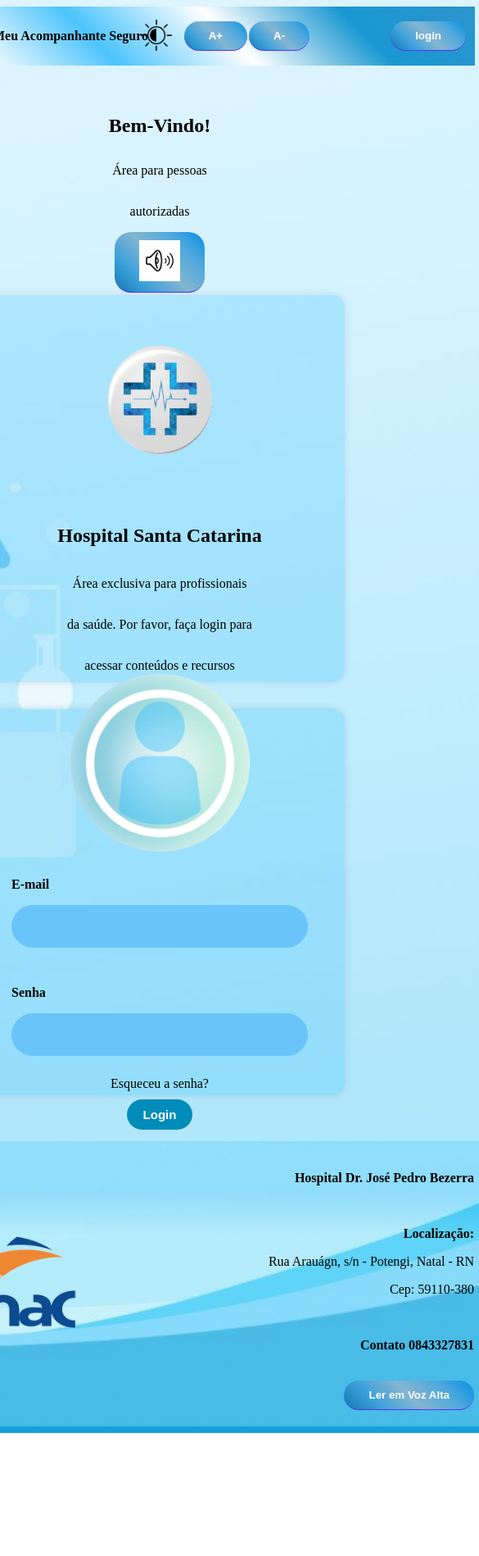
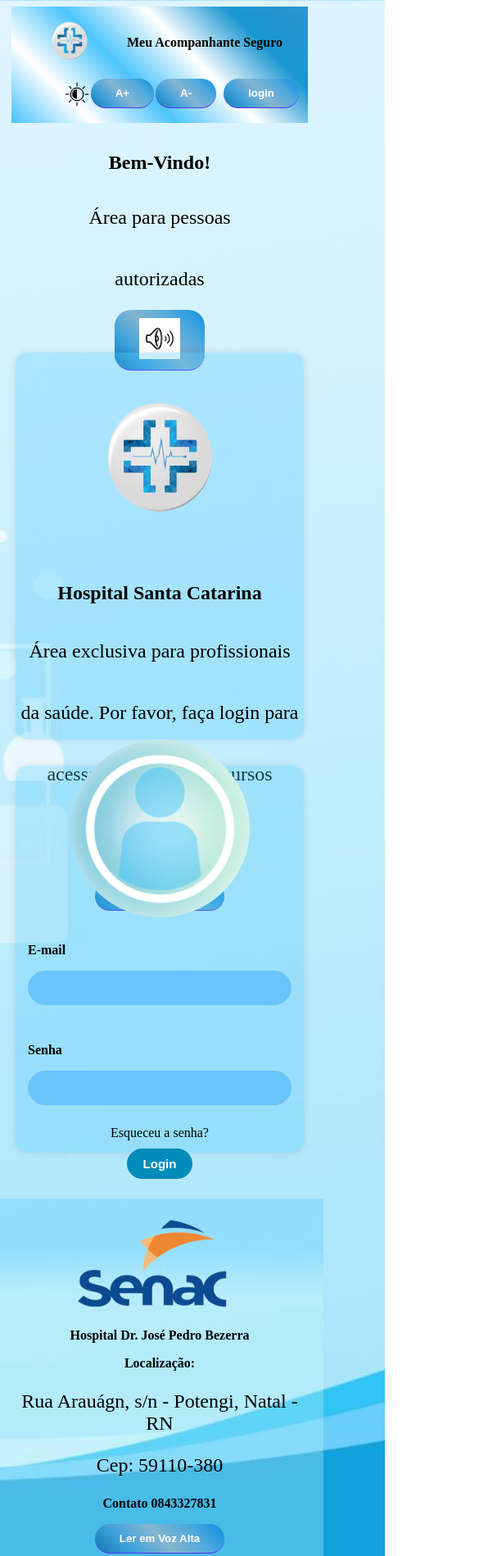
Before and after one commit to wdhenmyz/meu-acompanhante-seguro, a plain HTML site: page src/login.html in a window 390 px wide. Shown: the top 1898 px of the page at 82% size, 585 px wide, since content can reach past the window. Before the commit the page ends 1748 px from the top, so only its background shows below. Drawn offline with Linux system fonts and the light colour scheme.

Commit message:
html e css

```diff
--- a/src/assets/css/login.css
+++ b/src/assets/css/login.css
@@ -75,8 +75,8 @@ p {
 #cruz {
     width: 60px;
     height: 60px;
-    margin-left: 20px;
-    margin-right: 20px;
+    margin-left: 0px;
+    margin-right: 0px;
 }
 
 #nav-direita {
@@ -268,27 +268,6 @@ footer {
 }
 
 
-.trilho{
-    width: 50px;
-    height: 50px;
-    border-radius: 150px;
-    position: relative;
-    cursor: pointer;
-    margin-left: 8px;
-}
-
-.trilho .indicador {
-    width: 50px;
-    height: 50px;
-    background-color: black;
-    border-radius: 50%;
-    transform: scale(.9s);
-    position: absolute;
-    left: 0;
-    transition: .5s;
-}
-
-
 @media screen and (max-width: 800px) {
     body {
         display: flex;
@@ -374,7 +353,6 @@ footer {
         border-radius: 20px;
         border-bottom: 1px solid rgb(91, 48, 248);
         margin: 1px;
-        margin-left: px;
         transition: 1s;
     }
 
@@ -435,8 +413,8 @@ footer {
     }
 
     .input-group input {
-        width: 340px;
-        height: 30px;
+        width: 300px;
+        height: 20px;
         padding: 10px;
         border: 1px solid #69C5F9;
         border-radius: 5px;
@@ -492,3 +470,234 @@ footer {
     }
 
 }
+
+
+
+
+@media screen and (max-width: 400px) {
+    body {
+        display: flex;
+        flex-direction: column;
+        align-items: center;
+    }
+
+    h3 {
+        font-style: normal;
+        font-weight: 800;
+        font-size: 1.0em;
+    }
+
+    h1 {
+        font-size: 1.5em ;
+    }
+
+    p {
+        font-size: 1.5em;
+    }
+
+
+
+    #corpo {
+        display: flex;
+        flex-direction: column;
+        align-items: center;
+        width: 360px;
+        height: 100%;
+        background-size: cover;
+        background-position: center;
+    }
+
+    #topo {
+        display: flex;
+        flex-direction: column;
+        justify-content: flex-start;
+        align-items: center;
+        border: 1px ;
+        width: 360px;
+        height:140px;
+        background-color: #3f9eeb;
+        padding: 1px;
+        margin-bottom: 90px;
+        transition: .5s;
+    }
+
+    #nav-esquerda {
+        display: flex;
+        flex-direction: row;
+        width: 360px;
+    }
+
+    #cruz {
+        width: 50px;
+        height: 50px;
+        margin-left: 5px;
+        margin-right: 5px;
+    }
+
+    #nav-direita {
+        display: flex;
+        flex-direction: row;
+        align-items: center;
+        justify-content: flex-end;
+        width: 360px;
+    }
+
+    #botaodark {
+        width: 30px;
+        height: 30px;
+        background-color: transparent;
+        border: transparent;
+        margin-right: 2px;
+    }
+
+    .dark-mode {
+        width: 30px;
+        height: 30px;
+        cursor: pointer;
+    }
+
+    #login {
+        padding: 10px 30px;
+        border: none;
+        background: linear-gradient(45deg, #1378b3, #3da1db, #84b5d1, #50a9dd, #098fe2);
+        color: #fff;
+        font-weight: bold;
+        border-radius: 20px;
+        border-bottom: 1px solid rgb(91, 48, 248);
+        margin-left: 0px;
+        margin-right: 10px;
+        transition: 1s;
+    }
+
+    #botoestamanho {
+        display: flex;
+        margin-right: 8px;
+        margin-left: 5px;
+    }
+
+    .tamanho {
+        padding: 10px 30px;
+        border: none;
+        background: linear-gradient(45deg, #1378b3, #3da1db, #84b5d1, #50a9dd, #098fe2);
+        color: #fff;
+        font-weight: bold;
+        border-radius: 20px;
+        border-bottom: 1px solid rgb(91, 48, 248);
+        margin: 1px;
+        transition: 1s;
+    }
+
+    button[type="button"] {
+        padding: 10px 30px;
+        border: none;
+        background: linear-gradient(45deg, #1378b3, #3da1db, #84b5d1, #50a9dd, #098fe2);
+        color: #fff;
+        font-weight: bold;
+        border-radius: 20px;
+        border-bottom: 1px solid rgb(91, 48, 248);
+        margin-left: 90px;
+        margin-right: 10px;
+        transition: 1s;
+    }
+
+    button:hover {
+        transform: scale(1.09);
+        transition: 1s;
+    }
+
+    #area {
+        display: flex;
+        flex-direction: column;
+        align-items: center;
+        justify-content: center;
+        margin-bottom: 32px;
+        width: 250px;
+        height: 140px;
+        border-radius: 15px;
+    }
+
+    section{
+        display: flex;
+        flex-direction: column;
+        align-items: center;
+        width: 360px;
+        height: 1000px;
+        margin-bottom: 32px;
+    }
+
+    #area_de_login {
+        display: flex;
+        flex-direction: column;
+        align-items: center;
+        justify-content: center;
+        border-radius: 15px;
+        border: 1px;
+        width: 350px;
+        height: 470px;
+        background-color: #4cc4fc4b;
+        box-shadow: 0 0 10px rgba(0, 0, 0, 0.1);
+        padding: 1px;
+    }
+
+    .checkbox {
+        border-radius: 30px;
+    }
+
+    .input-group input {
+        width: 300px;
+        height: 20px;
+        padding: 10px;
+        border: 1px solid #69C5F9;
+        border-radius: 5px;
+        border-radius: 30px;
+        background-color: #69C5F9;
+    }
+
+
+    #area_de_login_2 {
+        display: flex;
+        flex-direction: column;
+        align-items: center;
+        justify-content: flex-start;
+        border-radius: 15px;
+        border: 1px;
+        width: 350px;
+        height: 470px;
+        background-color: #4cc4fc4b;
+        box-shadow: 0 0 10px rgba(0, 0, 0, 0.1);
+        padding: 1px;
+    }
+
+    #cruz2 {
+        width: 150px;
+    }
+
+
+
+    footer {
+        width: 360px;
+        height: 100%;
+        padding: 20px;
+        color: #000000;
+        text-align: center;
+        border: 1px;
+    }
+
+
+    .footer-content {
+        display: flex;
+        flex-direction: column;
+        justify-content: baseline;
+        align-items: center;
+    }
+
+    .hospital-info {
+        text-align: center;
+    }
+
+    .senaclogo {
+        max-width: 360px;
+        margin-left: 90px;
+    }
+
+}
```
Also changed, not shown: src/login.html (+0 -3 lines).
